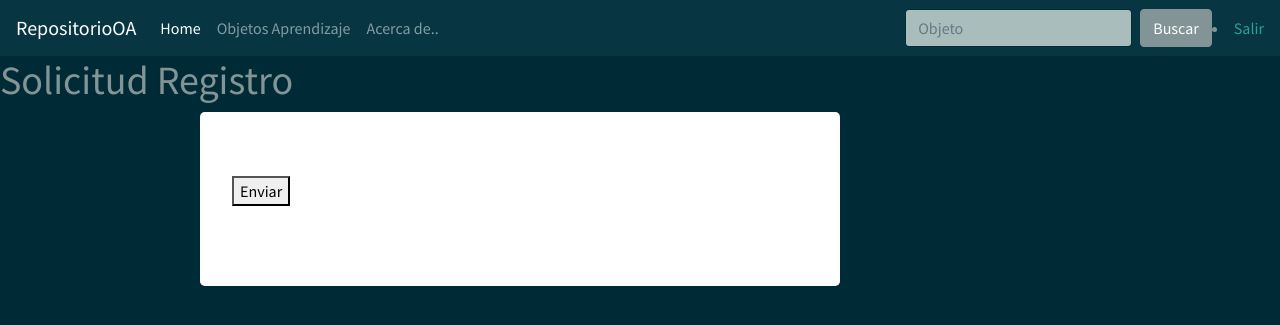
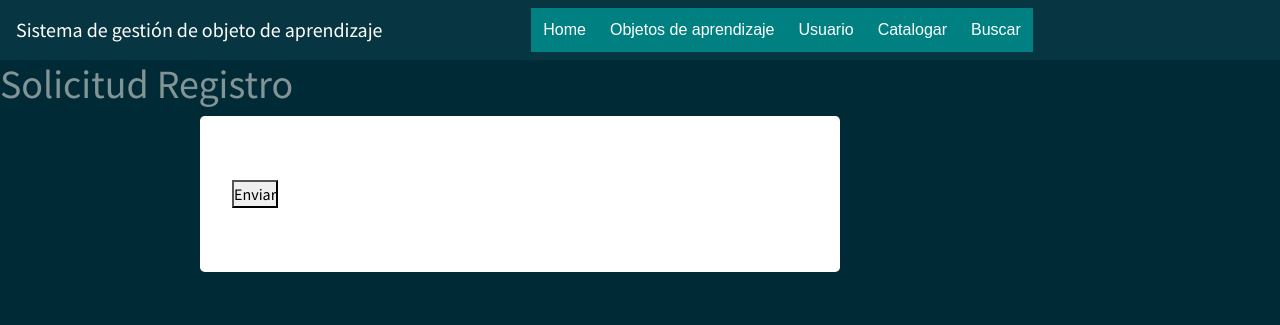
Before and after one commit to kersha38/WebLibres2, a Django app: page /usuario/registrar in a window 1280 px wide. Shown: the top 325 px of the page. Run offline with Django 3.2, Linux system fonts and the light colour scheme; parts of the project's set-up code (start-up, migrations or seed data) failed here and were passed over; some libraries are stand-ins or nearby versions.

Commit message:
home  login
mejorado el login y el home con un video

```diff
--- a/apps/objeto/views.py
+++ b/apps/objeto/views.py
@@ -9,7 +9,7 @@ from django.conf import settings
 from django.core.files import File
 from django.contrib.auth.decorators import permission_required
 from django.db.models import Q
-from bs4 import BeautifulSoup
+#from bs4 import BeautifulSoup
 from django.contrib.auth.mixins import PermissionRequiredMixin
 from datetime import date
 
--- a/apps/repositorio/urls.py
+++ b/apps/repositorio/urls.py
@@ -1,7 +1,8 @@
 from django.conf.urls import url
-from apps.repositorio.views import index,objetoA_view
+from apps.repositorio.views import index,objetoA_view,home
 
 urlpatterns = [
     url(r'^$', index, name='index'),
     url(r'objeto', objetoA_view, name='objetoA'),
+    url(r'home', home, name='home'),
 ]
--- a/apps/repositorio/views.py
+++ b/apps/repositorio/views.py
@@ -4,6 +4,9 @@ from apps.repositorio.forms import objetoAForm
 # Create your views here.
 def index(request):
     return render(request,'repositorio/index.html')
+
+def home (request):
+    return render(request, 'repositorio/home.html')
 
 def objetoA_view(request):
     if request.method=='POST':
--- a/templates/base/base.html
+++ b/templates/base/base.html
@@ -1,50 +1,109 @@
 {% load staticfiles %}
-<html lang="en">
+
+<html>
 	<head>
         <meta charset="UTF-8">
-    <title>{% block title%}Titulo{%endblock%}</title>
+		<title>Menu Desplegable</title>
       <link rel="stylesheet" href="{% static 'css/bootstrap.min.css'%}">
+		<style type="text/css">
 
+			* {
+				margin:0px;
+				padding:0px;
+			}
+
+			#header {
+				margin:auto;
+				width:600px;
+				font-family:Arial, Helvetica, sans-serif;
+			}
+
+			ul, ol {
+				list-style:none;
+			}
+
+			.nav > li {
+				float:left;
+			}
+
+			.nav li a {
+				background-color:teal;
+				color:#fff;
+				text-decoration:none;
+				padding:10px 12px;
+				display:block;
+			}
+
+			.nav li a:hover {
+				background-color:#434343;
+			}
+
+			.nav li ul {
+				display:none;
+				position:absolute;
+				min-width:140px;
+			}
+
+			.nav li:hover > ul {
+				display:block;
+			}
+
+			.nav li ul li {
+				position:relative;
+			}
+
+			.nav li ul li ul {
+				right:-140px;
+				top:0px;
+			}
+
+		</style>
 	</head>
 	<body>
     <nav class="navbar navbar-expand-lg navbar-dark bg-dark">
-  <a class="navbar-brand" href="#">RepositorioOA</a>
+      <a class="navbar-brand" href="#">Sistema de gestión de objeto de aprendizaje</a>
         <button class="navbar-toggler" type="button" data-toggle="collapse" data-target="#navbarColor02" aria-controls="navbarColor02" aria-expanded="false" aria-label="Toggle navigation">
           <span class="navbar-toggler-icon"></span>
         </button>
+		<div id="header">
+			<ul class="nav">
+              <li class="nav-item active">
+				<li><a href="http://localhost:8000/repositorio/home">Home</a></li>
+              </li>
+              <li class="nav-item">
+				<li><a href="">Objetos de aprendizaje</a>
+					<ul>
+						<li><a href="#">Crear</a></li>
+						<li><a href="#">Listar</a></li>
+						<li><a href="#">Borrar</a></li>
+						<li><a href="#">Editar</a></li>
+					</ul>
+				</li>
+              </li>
+				<li><a href="">Usuario</a>
+					<ul>
+						<li><a href="">Profesor</a></li>
+						<li><a href="">Estudiante</a></li>
 
-  <div class="collapse navbar-collapse" id="navbarColor02">
-    <ul class="navbar-nav mr-auto">
-      <li class="nav-item active">
-        <a class="nav-link" href="#">Home <span class="sr-only">(current)</span></a>
+					</ul>
 				</li>
-        {% block objetA%}
-      <li class="nav-item">
-        <a class="nav-link" href="#">Objetos Aprendizaje</a>
-      </li>
-        {% endblock %}
-      <li class="nav-item">
-        <a class="nav-link" href="#">Acerca de..</a>
-      </li>
+				<li><a href="">Catalogar</a></li>
+                <li><a href="">Buscar</a></li>
 			</ul>
-    <form class="form-inline my-2 my-lg-0" method="post" action="/objetos/buscar">
-      {% csrf_token %}
-      <input class="form-control mr-sm-2" type="text" placeholder="Objeto" name="buscado">
-      <button class="btn btn-secondary my-2 my-sm-0" type="submit">Buscar</button>
-    </form>
-      <li><a href="{% url 'logout' %}">Salir</a></li>
+
     </div>
     </nav>
+
 {% block cabeza %}
-<h4>Esta es la cabeza</h4>
+<h4></h4>
 {% endblock %}
 
 {% block content %}
-<h4>Esta es el content</h4>
+<h4></h4>
 {% endblock %}
 
 {% block pie %}
-<h4>Esta es el pie</h4>
+<h4></h4>
 {% endblock %}
 
 </body>
```
Also changed, not shown: templates/index.html (+49 -11 lines), templates/repositorio/home.html (added, +23 -0 lines), static/img/fondo.jpg (added), static/img/fondo2.jpg (added), static/img/fondo3.jpg (added), static/img/images.jpg (added), static/img/login1.jpg (added), static/img/pasw.jpg (added), static/img/user.jpg (added). Lines whose indentation alone changed are shown as unchanged.
